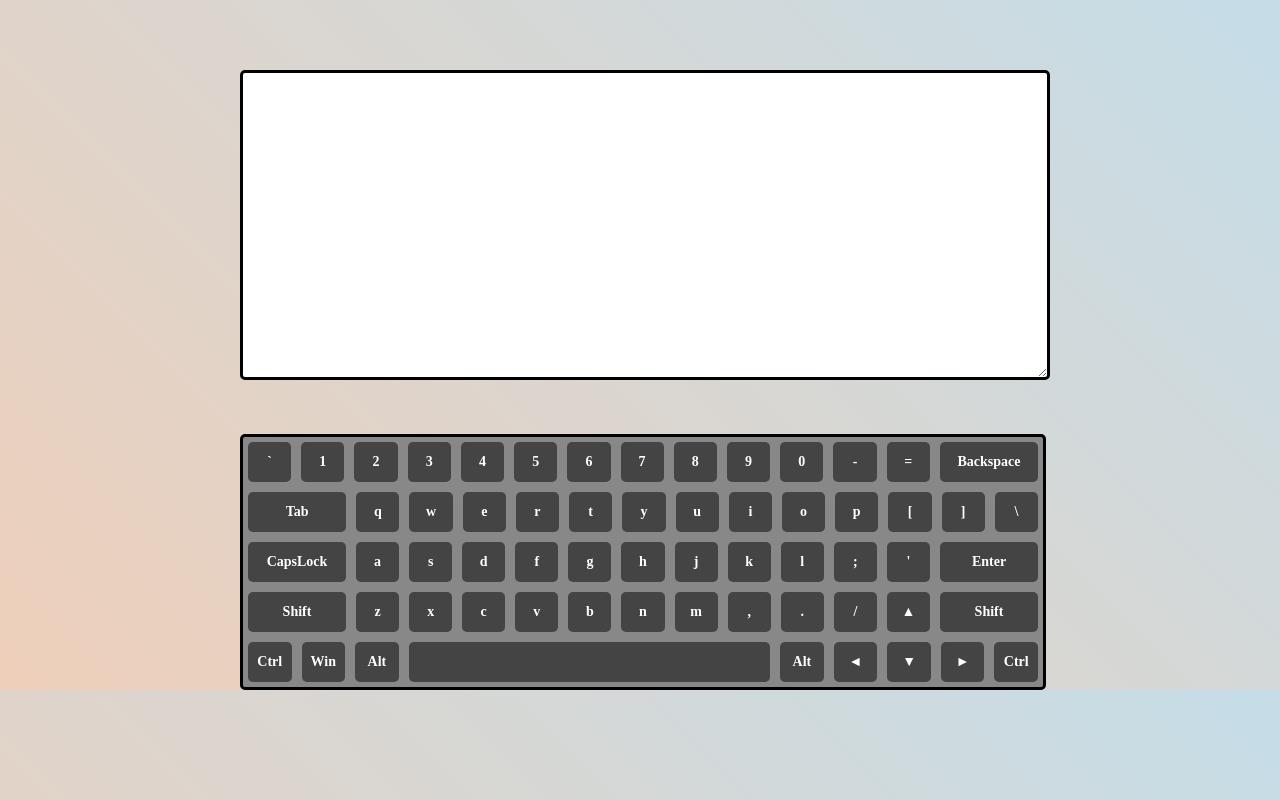
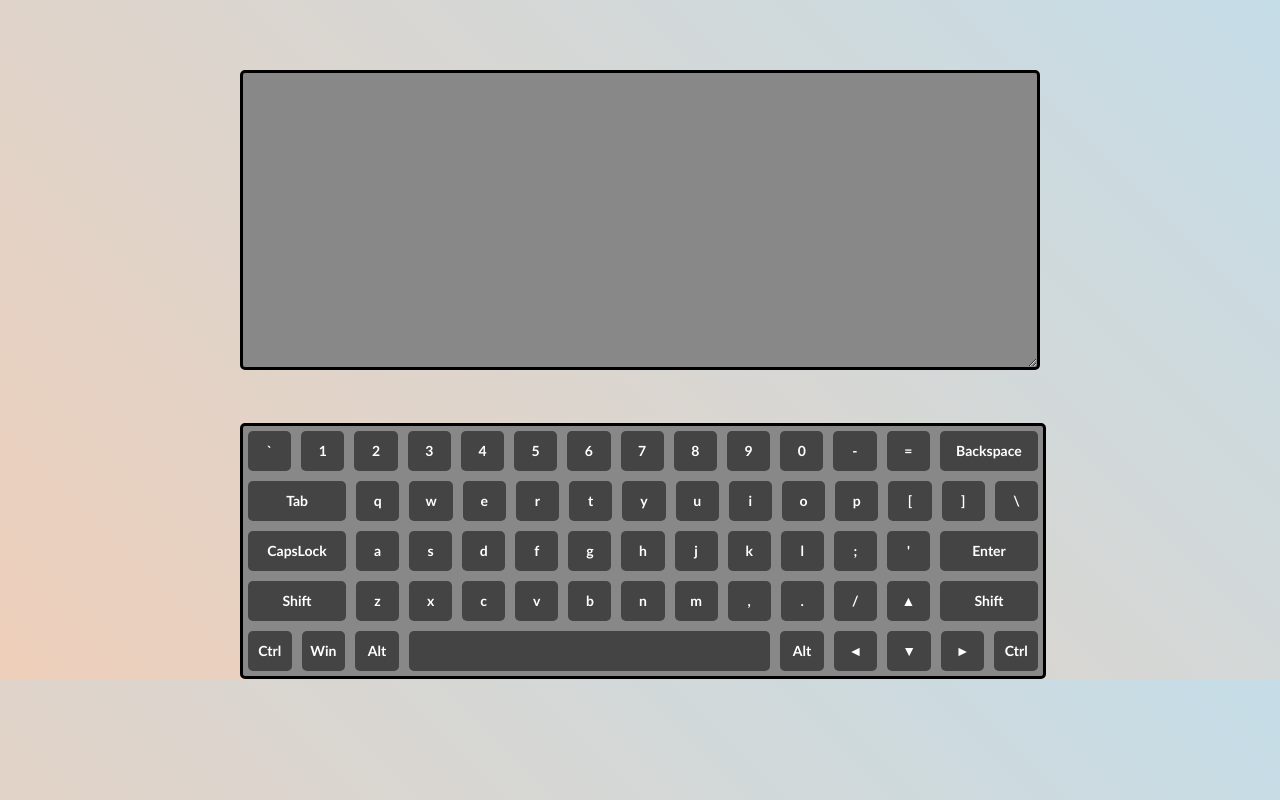
Before and after one commit to himimetsu/virtual-keyboard, a website: page index.html in a window 1280 px wide. Drawn offline with Linux system fonts and the light colour scheme.

Commit message:
feat: add styles for textarea

```diff
--- a/index.css
+++ b/index.css
@@ -1,6 +1,7 @@
 body {
   margin: 0;
   background: linear-gradient(45deg, #EECFBA, #C5DDE8);
+  font-family: 'Trebuchet MS', Arial, sans-serif;
 }
 
 .container {
@@ -16,8 +17,14 @@ body {
 .textContent textarea {
   width: 800px;
   height: 300px;
+  padding: 10px;
   border: 3px solid black;
   border-radius: 5px;
+  box-sizing: border-box;
+  background: #888888;
+  color: white;
+  font-family: 'Trebuchet MS', Arial, sans-serif;
+  font-size: 18px;
 }
 
 .keyboard {
```
